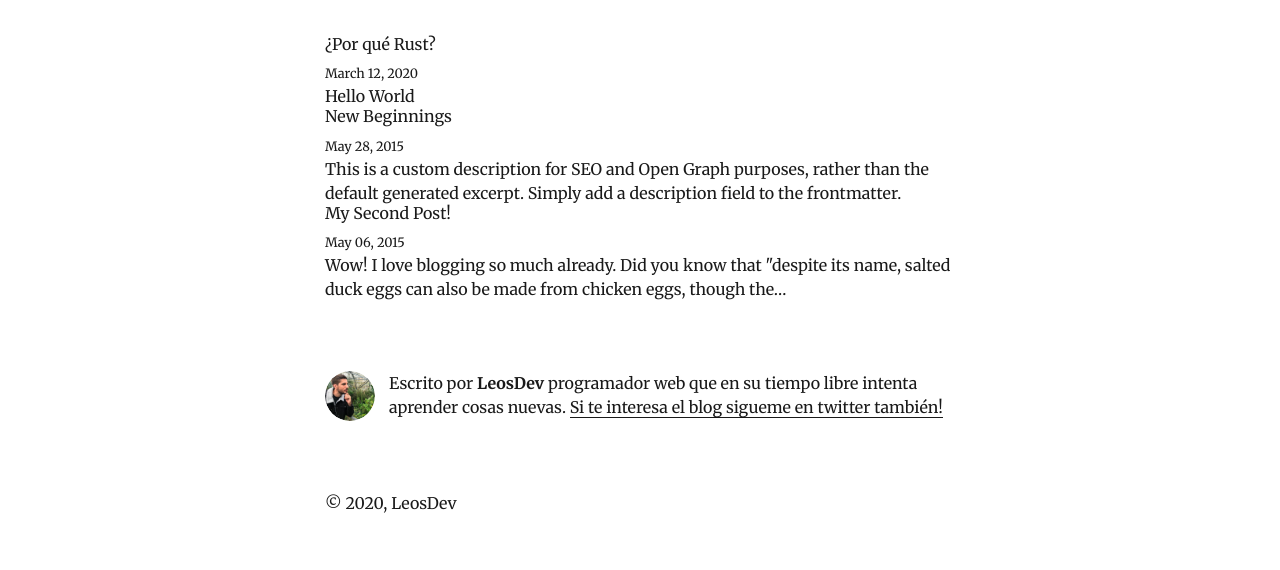
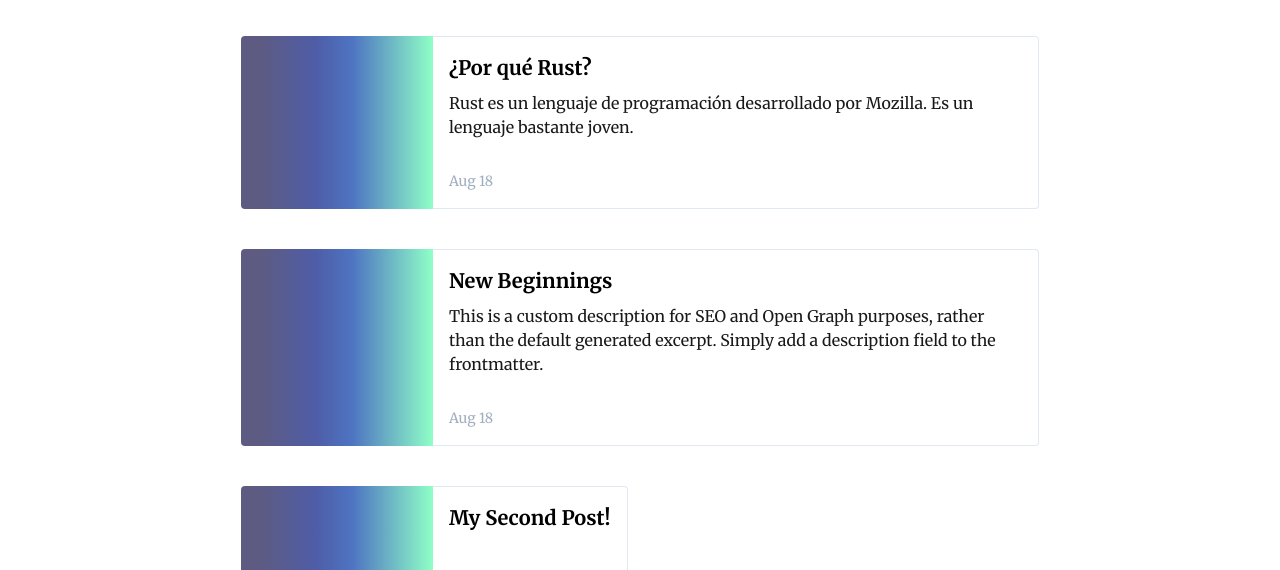
Before and after one commit to Leos1113/Leosdev-blog, a Gatsby site: page / in a window 1280 px wide. Shown: the part 230-800 px from the top of the page. Built offline with nearby package versions, Linux system fonts and the light colour scheme; Gatsby itself is replaced by a stand-in of ours; some packages are replaced by stand-ins of ours.

Commit message:
add more styling and creating posts cards at home

```diff
--- a/content/blog/my-second-post/por-que-rust/index.md
+++ b/content/blog/rust/por-que-rust/index.md
@@ -1,8 +1,13 @@
 ---
 title: ¿Por qué Rust?
 date: "2020-03-12T19:00:00.284Z"
-description: "Hello World"
+description: "Rust es un lenguaje de programación desarrollado por Mozilla.
+              Es un lenguaje bastante joven."
+imagename: "rust-lenguaje-programacion-logo.png"
+tags: ['javascript','react','gatsby']
+alt: "Logo del lenguaje de programación Rust"
 ---
+
 
 En este post analizaremos por qué aprender rust, a continuación vemos los puntos fuertes de este lenguaje:
 
--- a/gatsby-config.js
+++ b/gatsby-config.js
@@ -55,7 +55,6 @@ module.exports = {
         ],
       },
     },
-    `gatsby-transformer-sharp`,
     `gatsby-plugin-sharp`,
     {
       resolve: `gatsby-plugin-google-analytics`,
@@ -63,6 +62,7 @@ module.exports = {
         //trackingId: `ADD YOUR TRACKING ID HERE`,
       },
     },
+    `gatsby-transformer-sharp`,
     `gatsby-plugin-feed`,
     {
       resolve: `gatsby-plugin-manifest`,
--- /dev/null
+++ b/src/components/card.js
@@ -0,0 +1,27 @@
+import React from 'react'
+// TODO : mirar como llamar a un asset local en backgraudn image url
+const Card = ({ title, desc, imagename }) => {
+
+    return(
+        <div className="hover:shadow-xl my-10 border-gray-600">
+            <div className="max-w-full w-full lg:flex">
+                <div className="h-48 lg:h-auto lg:w-48 flex-none bg-cover rounded-t lg:rounded-t-none lg:rounded-l text-center overflow-hidden linear-gradient-leos" title="Woman holding a mug">
+            </div>
+            <div className="border-r border-b border-l  lg:border-l-0 lg:border-t lg:border-grey-light bg-white rounded-b lg:rounded-b-none lg:rounded-r p-4 flex flex-col justify-between leading-normal">
+                <div className="mb-8">
+                    <div className="text-black font-bold text-xl mb-2">{title}</div>
+                        <p className="text-grey-darker text-base">{desc}</p>
+                    </div>
+                    <div className="flex items-center">
+                        <div className="text-sm">
+                            <p className="text-gray-500">Aug 18</p>
+                    </div>
+                </div>
+            </div>
+        </div>
+        </div>
+    )
+}
+
+
+export default Card
--- a/src/components/layout.js
+++ b/src/components/layout.js
@@ -58,7 +58,7 @@ const Layout = ({ location, title, children }) => {
       style={{
         marginLeft: `auto`,
         marginRight: `auto`,
-        maxWidth: rhythm(24),
+        maxWidth: rhythm(30),
         padding: `${rhythm(1.5)} ${rhythm(3 / 4)}`,
       }}
     >
--- a/src/components/topbar.js
+++ b/src/components/topbar.js
@@ -6,15 +6,15 @@ import Logo from '../../content/assets/leosdev-logo.png';
 
 const Topbar = () => {
     return(
-      <nav class="flex items-center justify-between flex-wrap bg-black">
-        <div class="flex items-center flex-shrink-0 text-white bg-black mr-6 ml-6">
+      <nav className="flex items-center justify-between flex-wrap bg-black">
+        <div className="flex items-center flex-shrink-0 text-white bg-black mr-6 ml-6">
           <Link
             style={{
               boxShadow: `none`,
             }}
             to={`/`}
           >
-            <img src={Logo} class="logo-img" alt="Logo de Leos Dev"></img>
+            <img src={Logo} className="logo-img" alt="Logo de Leos Dev"></img>
           </Link>
         </div>
       </nav>
--- a/src/pages/index.js
+++ b/src/pages/index.js
@@ -4,19 +4,21 @@ import { Link, graphql } from "gatsby"
 import Bio from "../components/bio"
 import Layout from "../components/layout"
 import SEO from "../components/seo"
+import Card from "../components/card"
 import { rhythm } from "../utils/typography"
 
 const BlogIndex = ({ data, location }) => {
   const siteTitle = data.site.siteMetadata.title
   const posts = data.allMarkdownRemark.edges
-
+  console.log(posts);
   return (
     <Layout location={location} title={siteTitle}>
       <SEO title="Todos los posts" />
       {posts.map(({ node }) => {
         const title = node.frontmatter.title || node.fields.slug
         return (
-          <article key={node.fields.slug}>
+          <Card key={node.fields.slug} title={title} desc={node.frontmatter.description} imagename={node.frontmatter.imagename}>
+            <article key={node.fields.slug}>
             <header>
               <h3
                 style={{
@@ -37,6 +39,8 @@ const BlogIndex = ({ data, location }) => {
               />
             </section>
           </article>
+          </Card>
+
         )
       })}
       <Bio />
@@ -64,6 +68,8 @@ export const pageQuery = graphql`
             date(formatString: "MMMM DD, YYYY")
             title
             description
+            tags,
+            imagename
           }
         }
       }
--- a/src/styles/main.css
+++ b/src/styles/main.css
@@ -10,3 +10,7 @@
 nav {
     padding: 5vh 2vw 0vh 2vw;
 }
+
+.linear-gradient-leos {
+    background: linear-gradient(90deg,#5d5b82 10%,#4f5da7 39%,#4e74c2 58%,#8fffc7);
+}
```
Also changed, not shown: content/assets/rust-lenguaje-programacion-logo.png (added).
